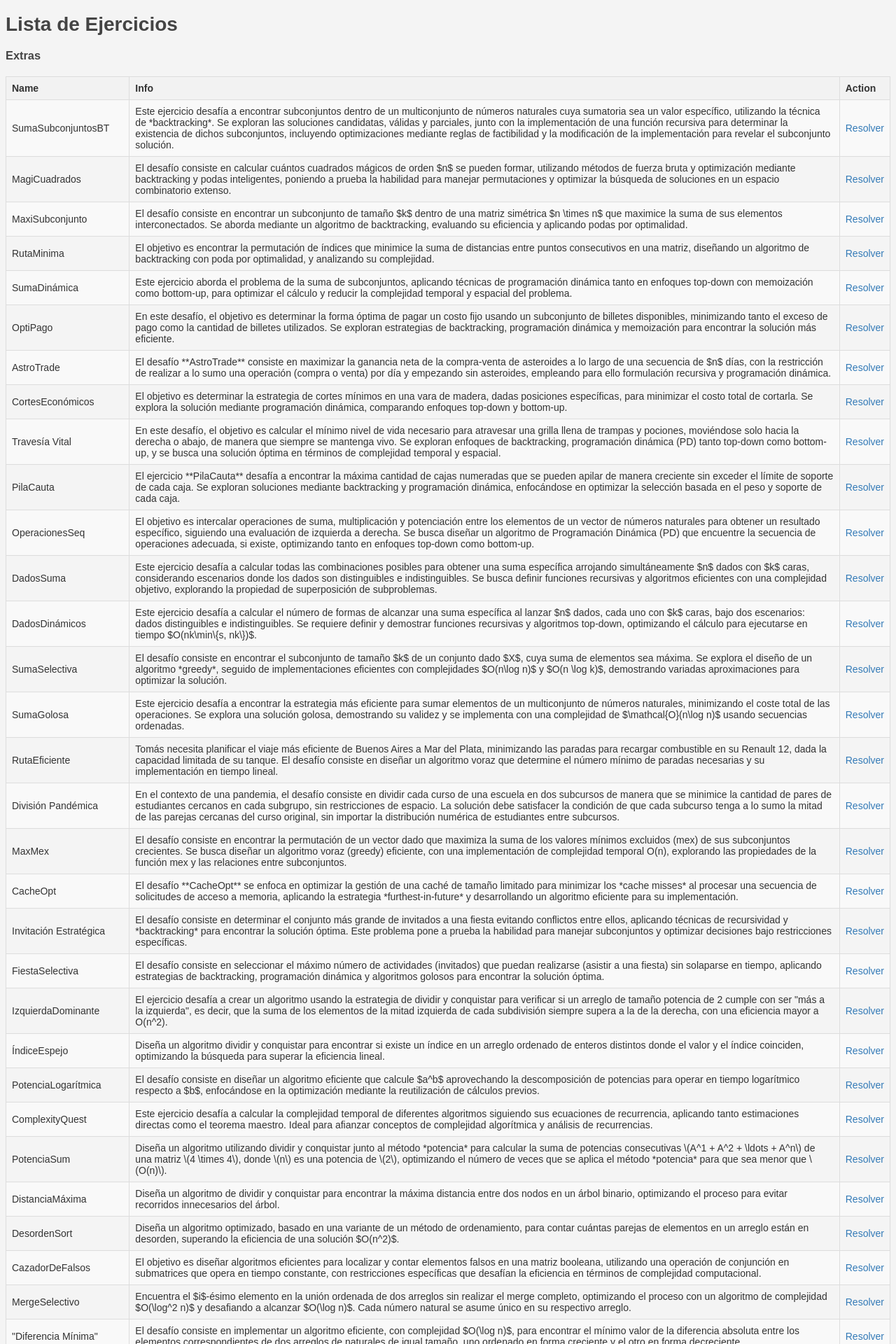
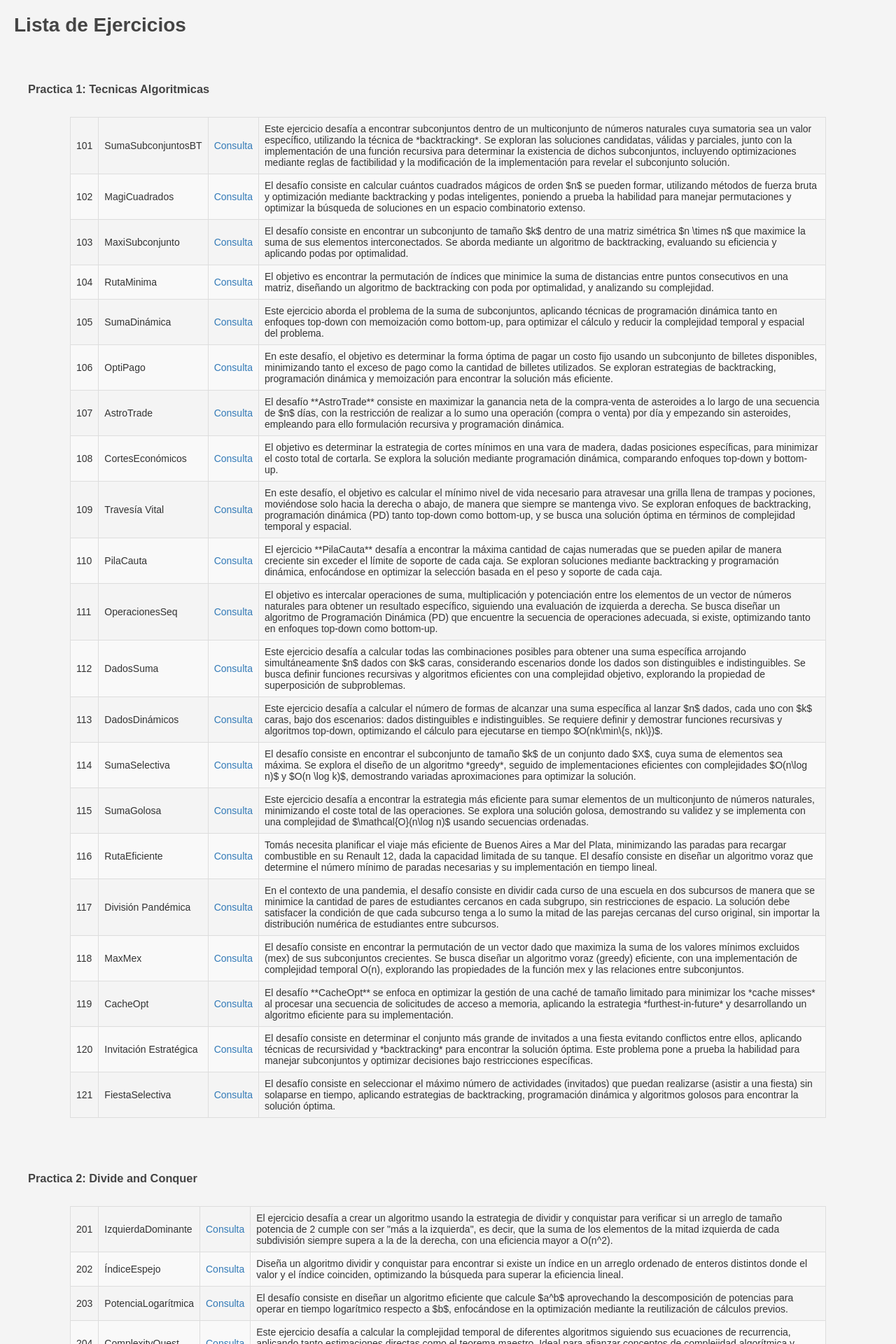
Before and after one commit to matuteiglesias/evaluar-app, a Flask app: page / in a window 1280 px wide. Shown: the top 1920 px of the page at 70% size. Run offline with Flask 3, Linux system fonts and the light colour scheme; the visitor is signed in with stand-in values (Sample User, id 1); some libraries are stand-ins or nearby versions.

Commit message:
Actualización de la aplicación y las plantillas de UI para mejorar la experiencia del usuario.

```diff
--- a/main.py
+++ b/main.py
@@ -2,19 +2,20 @@
 This is the main file of the educational platform.
 '''
 
-from flask import Flask, render_template, request, redirect, session, url_for, jsonify
+from flask import Flask, render_template, request, redirect, session, url_for, jsonify, send_from_directory
 from authlib.integrations.flask_client import OAuth
 from flask_session import Session
 import os
 import requests
 from dotenv import load_dotenv
 # from evaluator import Evaluator
-from evaluator import Evaluator35, Evaluator40
+from evaluator import Evaluator35, Evaluator40, Consulta40
 import json
 import logging
-from logging.handlers import RotatingFileHandler
+# from logging.handlers import RotatingFileHandler
 import pandas as pd
 import markdown
+import re
 
 load_dotenv()
 
@@ -185,13 +186,25 @@ def create_app():
 
     ## EXERCISES ROUTES
 
+    @app.route('/tikzpics/<filename>')
+    def tikzpics(filename):
+        return send_from_directory('tikzpics', filename)
+
     @app.route('/get_exercises')
     def get_exercises():
         df = pd.read_csv('./exercises/exercises.csv')
         return jsonify(df.to_dict(orient='records'))
 
-    def preprocess_latex_for_mathjax(latex_content):
-        # Simple replacement; for demonstration purposes only
+    def preprocess_latex_for_mathjax(latex_content, exercise_id):
+        # Reemplaza \emph{} con <em></em>
+        latex_content = re.sub(r'\\emph\{(.*?)\}', r'<em>\1</em>', latex_content)
+
+        # Reemplaza \textit{} con <i></i>
+        latex_content = re.sub(r'\\textit\{(.*?)\}', r'<i>\1</i>', latex_content)
+
+        # Reemplaza \textbf{} con <strong></strong>
+        latex_content = re.sub(r'\\textbf\{(.*?)\}', r'<strong>\1</strong>', latex_content)
+
         # A robust solution would require actual LaTeX parsing
         latex_content = latex_content.replace(r'\begin{enumerate}', '<ol>')
         latex_content = latex_content.replace(r'\end{enumerate}', '</ol>')
@@ -199,21 +212,14 @@ def create_app():
         # Close the list item
         latex_content = latex_content.replace(r'</li><li>', '</li>\n<li>')
         latex_content = latex_content.replace(r'\begin{center}', '<div style="text-align: center;">').replace(r'\end{center}', '</div>')
+
+        # Reemplaza el marcador con la etiqueta img HTML
+        figure_placeholder = "% FIGURA"
+        # img_html = f'<img src="/tikzpics/{exercise_id}.png" alt="Figura para el ejercicio {exercise_id}" />'
+        img_html = f'<img src="/tikzpics/{exercise_id}.png" alt="Figura para el ejercicio {exercise_id}" style="max-width: 80%; height: auto; display: block; margin-left: auto; margin-right: auto;" />'
+        latex_content = latex_content.replace(figure_placeholder, img_html)
+
         return latex_content
-
-    # def get_exercise_content(filename):
-    #     # Assuming your exercise text files are stored in a directory named 'exercises'
-    #     exercises_dir = 'exercises'
-    #     filepath = os.path.join(exercises_dir, filename)
-    #     try:
-    #         with open(filepath, 'r', encoding='utf-8') as file:
-    #             content = file.read()
-    #             # Optional: Wrap LaTeX content in delimiters here if necessary
-    #             content = preprocess_latex_for_mathjax(content)
-    #             return content
-    #     except FileNotFoundError:
-    #         return "Exercise content not found."
-
 
     # @app.route('/exercises/<filename>')
     def get_exercise_content(filename):
@@ -226,8 +232,12 @@ def create_app():
             with open(filepath, 'r', encoding='utf-8') as file:
                 content = file.read()
                 logger.debug(f"Successfully read content from {filename}")
+
+                # Extrae el ID del ejercicio del nombre del archivo, asumiendo que el formato es 'ID.tex'
+                exercise_id = filename.split('.')[0]
+
                 # Opcional: Envuelve el contenido LaTeX en delimitadores aquí si es necesario
-                content = preprocess_latex_for_mathjax(content)
+                content = preprocess_latex_for_mathjax(content, exercise_id)
                 return content
         except FileNotFoundError:
             logger.error(f"File {filename} not found in directory {exercises_dir}.")
@@ -292,7 +302,9 @@ def create_app():
         if model == "gpt-3.5":
             evaluator = Evaluator35()
         elif model == "gpt-4":
-            evaluator = Evaluator40()
+            # evaluator = Evaluator40()
+            evaluator = Consulta40()
+
         else:
             raise ValueError(f"Modelo de evaluador no soportado: {model}")
 
--- a/static/css/style.css
+++ b/static/css/style.css
@@ -1,6 +1,7 @@
 /* /static/css/style.css */
 
 body {
+    margin: 20px; /* Ajusta según lo necesario */
     font-family: Arial, sans-serif;
     color: #333;
     background-color: #f4f4f4;
@@ -9,12 +10,28 @@ body {
 
 h1, h3 {
     color: #444;
+    margin-bottom: 30px; /* Espacio debajo del título principal */
+}
+
+section {
+    margin-bottom: 40px; /* Espacio entre secciones */
+    margin: 20px auto; /* Ajusta el valor de 20px según sea necesario */
+    padding: 20px; /* Añade un relleno si es necesario */
+}
+
+img {
+    max-width: 20%; /* Esto asegura que la imagen no sea más ancha que su contenedor */
+    height: auto; /* Esto mantiene la proporción de la imagen */
+    display: block; /* Esto permite centrar la imagen con margen automático */
+    margin: 10px auto; /* Esto añade espacio arriba y abajo de la imagen y la centra horizontalmente */
 }
 
 table.exerciseTable {
-    width: 100%;
+    width: 90%;
     border-collapse: collapse;
     margin-top: 20px;
+    margin-left: auto;
+    margin-right: auto;
 }
 
 table.exerciseTable th, table.exerciseTable td {
@@ -24,7 +41,11 @@ table.exerciseTable th, table.exerciseTable td {
 }
 
 table.exerciseTable th {
-    background-color: #f2f2f2;
+    /* background-color: #f2f2f2; */
+    background-color: #4CAF50; /* Color de fondo para los encabezados de las columnas */
+    color: white; /* Color del texto para los encabezados */
+    padding-top: 12px; /* Espacio superior en los encabezados */
+    padding-bottom: 12px; /* Espacio inferior en los encabezados */
 }
 
 table.exerciseTable tr:nth-child(even) {
--- a/templates/index.html
+++ b/templates/index.html
@@ -12,17 +12,56 @@
 
 <body>
     <h1>Lista de Ejercicios</h1>
-    <section id="Extras">
-        <h3>Extras</h3>
-        <table class="exerciseTable" id="extrasTable">
-            <tr>
-                <th>Name</th>
-                <th>Info</th>
-                <th>Action</th>
-            </tr>
-            <!-- Exercise rows for Extras will be dynamically inserted here -->
+
+    <section id="Section1">
+        <h3>Practica 1: Tecnicas Algoritmicas</h3>
+        <table class="exerciseTable" id="section1Table">
+            <!-- Cabecera de la tabla -->
+            <!-- Las filas se añadirán dinámicamente -->
         </table>
     </section>
+
+    <section id="Section2">
+        <h3>Practica 2: Divide and Conquer</h3>
+        <table class="exerciseTable" id="section2Table">
+            <!-- Cabecera de la tabla -->
+            <!-- Las filas se añadirán dinámicamente -->
+        </table>
+    </section>
+
+    <section id="Section3">
+        <h3>Practica 3: Algoritmos en Grafos</h3>
+        <table class="exerciseTable" id="section3Table">
+            <!-- Cabecera de la tabla -->
+            <!-- Las filas se añadirán dinámicamente -->
+        </table>
+    </section>
+
+    <section id="Section4">
+        <h3>Practica 4: Recorridos y Arboles</h3>
+        <table class="exerciseTable" id="section4Table">
+            <!-- Cabecera de la tabla -->
+            <!-- Las filas se añadirán dinámicamente -->
+        </table>
+    </section>
+
+    <section id="Section5">
+        <h3>Practica 5: Camino Minimo</h3>
+        <table class="exerciseTable" id="section5Table">
+            <!-- Cabecera de la tabla -->
+            <!-- Las filas se añadirán dinámicamente -->
+        </table>
+    </section>
+
+    <section id="Section6">
+        <h3>Practica 6: Flujo en Redes</h3>
+        <table class="exerciseTable" id="section6Table">
+            <!-- Cabecera de la tabla -->
+            <!-- Las filas se añadirán dinámicamente -->
+        </table>
+    </section>
+
+
 
     <script>
 
@@ -33,17 +72,39 @@
     .then(response => response.json())
     .then(data => {
         console.log(data); // Log data to see if it's correctly fetched
-        const table = document.getElementById("extrasTable");
+
+        // Suponiendo que 'sections' es un objeto que mapea los primeros dígitos a las tablas correspondientes
+        const sections = {
+            '1': document.getElementById("section1Table"),
+            '2': document.getElementById("section2Table"),
+            '3': document.getElementById("section3Table"),
+            '4': document.getElementById("section4Table"),
+            '5': document.getElementById("section5Table"),
+            '6': document.getElementById("section6Table"),
+            // Añade más secciones según sea necesario
+        };
+
+
+        // const table = document.getElementById("extrasTable");
         data.forEach(exercise => {
-            let row = table.insertRow();
-            let cell1 = row.insertCell(0);
-            let cell2 = row.insertCell(1);
-            let cell3 = row.insertCell(2); // Make sure you have a place for the 'Action' column
-            cell1.innerHTML = exercise.name;
-            cell2.innerHTML = exercise.info;
-            // Update the href to point to your Flask route
-            cell3.innerHTML = `<a href="/exercises/${exercise.file}">Resolver</a>`; // This should point to the Flask route
+            let idFirstDigit = exercise.id.toString()[0]; // Obtiene el primer dígito del ID como una cadena
+
+
+            // Comprueba si existe una sección para este primer dígito
+            if (sections[idFirstDigit]) {
+                let table = sections[idFirstDigit]; // Obtiene la tabla correspondiente a esta sección
+                let row = table.insertRow();
+                let cell1 = row.insertCell(0);
+                let cell2 = row.insertCell(1);
+                let cell3 = row.insertCell(2);
+                let cell4 = row.insertCell(2);
+                cell1.innerHTML = exercise.id;
+                cell2.innerHTML = exercise.name;
+                cell3.innerHTML = exercise.info;
+                cell4.innerHTML = `<a href="/exercises/${exercise.file}">Consulta</a>`;
+            }
         });
+
     })
     .catch(error => console.error('Error loading exercises:', error));
     });
```
Also changed, not shown: templates/exercise.html (+41 -2 lines).
